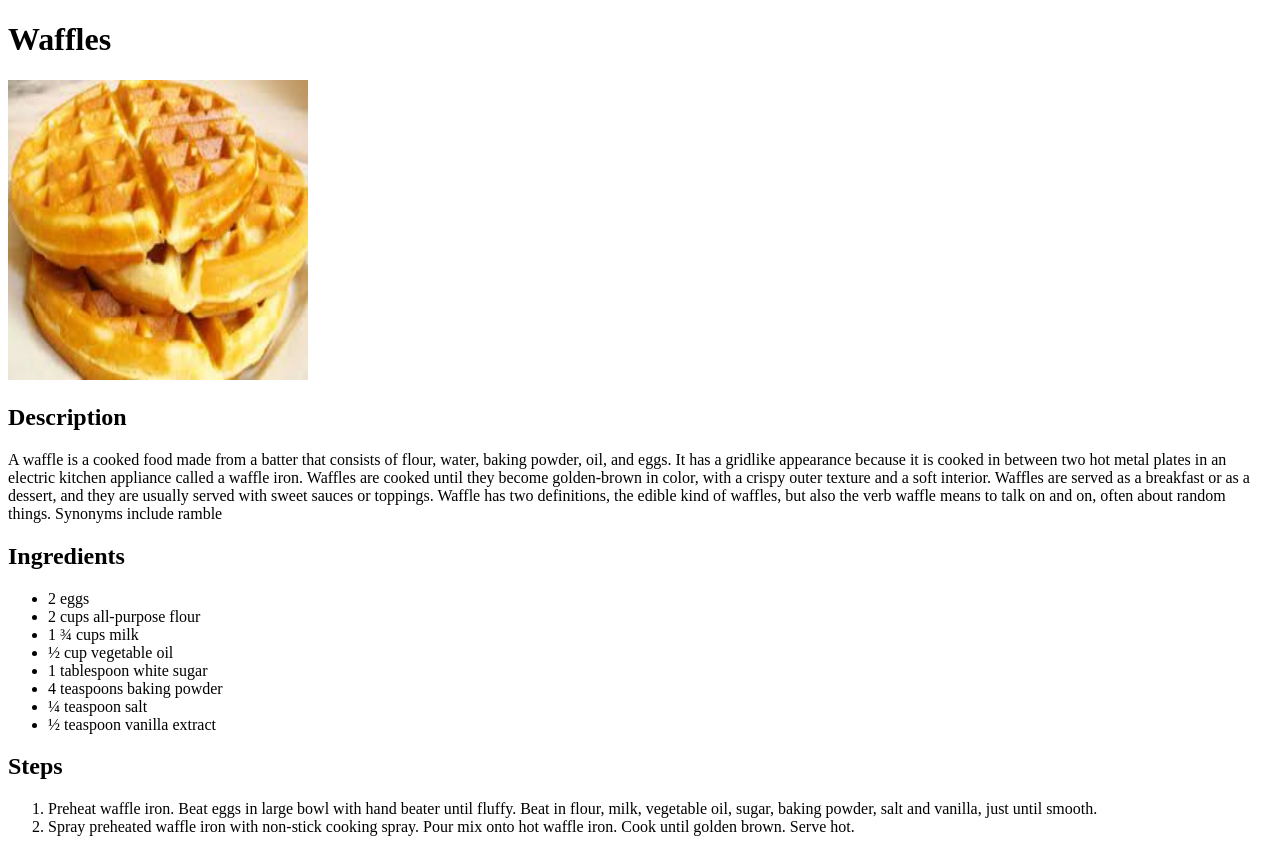
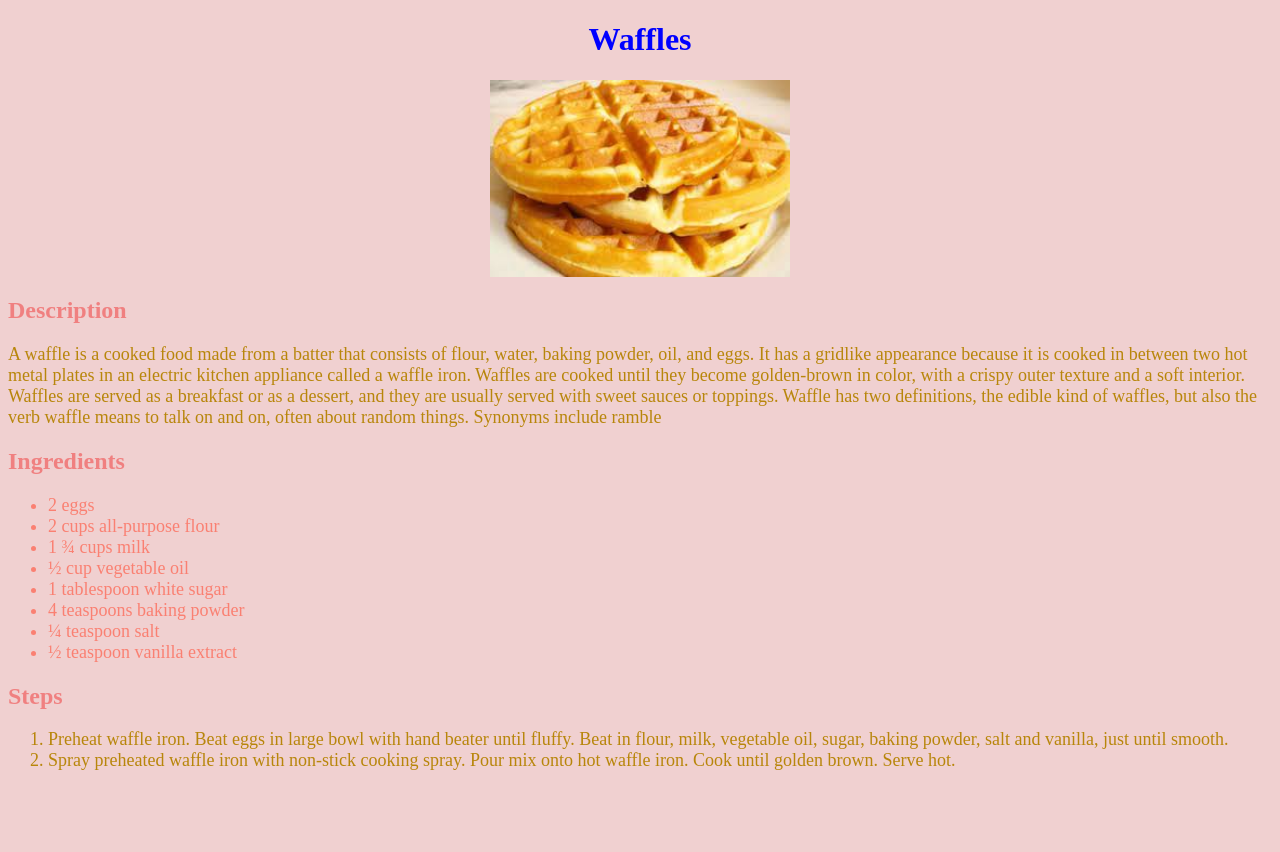
Before and after one commit to Jeffvf/odin-recipes, a plain HTML site: page recipes/waffles.html in a window 1280 px wide. After the commit the page ends 800 px from the top, so only its background shows below. Drawn offline with Linux system fonts and the light colour scheme.

Commit message:
Add css styles to project recipes

```diff
--- a/recipes/waffles.html
+++ b/recipes/waffles.html
@@ -3,10 +3,11 @@
     <head>
         <meta charset="UTF-8">
         <title>Waffles Recipe</title>
+        <link rel="stylesheet" href="../styles.css"
     </head>
     <body>
         <h1>Waffles</h1>
-        <image src="../img/waffle.jpeg" alt="A waffle" width="300" height="300">
+        <image src="../img/waffle.jpeg" alt="A waffle" class="center">
         <h2>Description</h2>
         <p>A waffle is a cooked food made from a batter that consists of flour, water, baking powder, oil, and eggs.
             It has a gridlike appearance because it is cooked in between two hot metal plates in an electric kitchen
--- /dev/null
+++ b/styles.css
@@ -0,0 +1,36 @@
+ul {
+    color:salmon;
+}
+
+h1 {
+    color: blue;
+    text-align: center;
+}
+
+.center {
+    display: block;
+    margin-left: auto;
+    margin-right: auto;
+    width: 300px;
+    height: auto;
+}
+
+h2 {
+    color: lightcoral;
+}
+
+p {
+    color: darkgoldenrod;
+}
+
+ol {
+    color: darkgoldenrod;
+}
+
+body {
+    background-color: rgb(240, 208, 208);
+}
+
+p, ul, ol{
+    font-size: 18px;
+}
```
Also changed, not shown: index.html (+1 -0 lines), recipes/guacamole.html (+2 -1 lines), recipes/strawberry_shortcake.html (+2 -1 lines).
